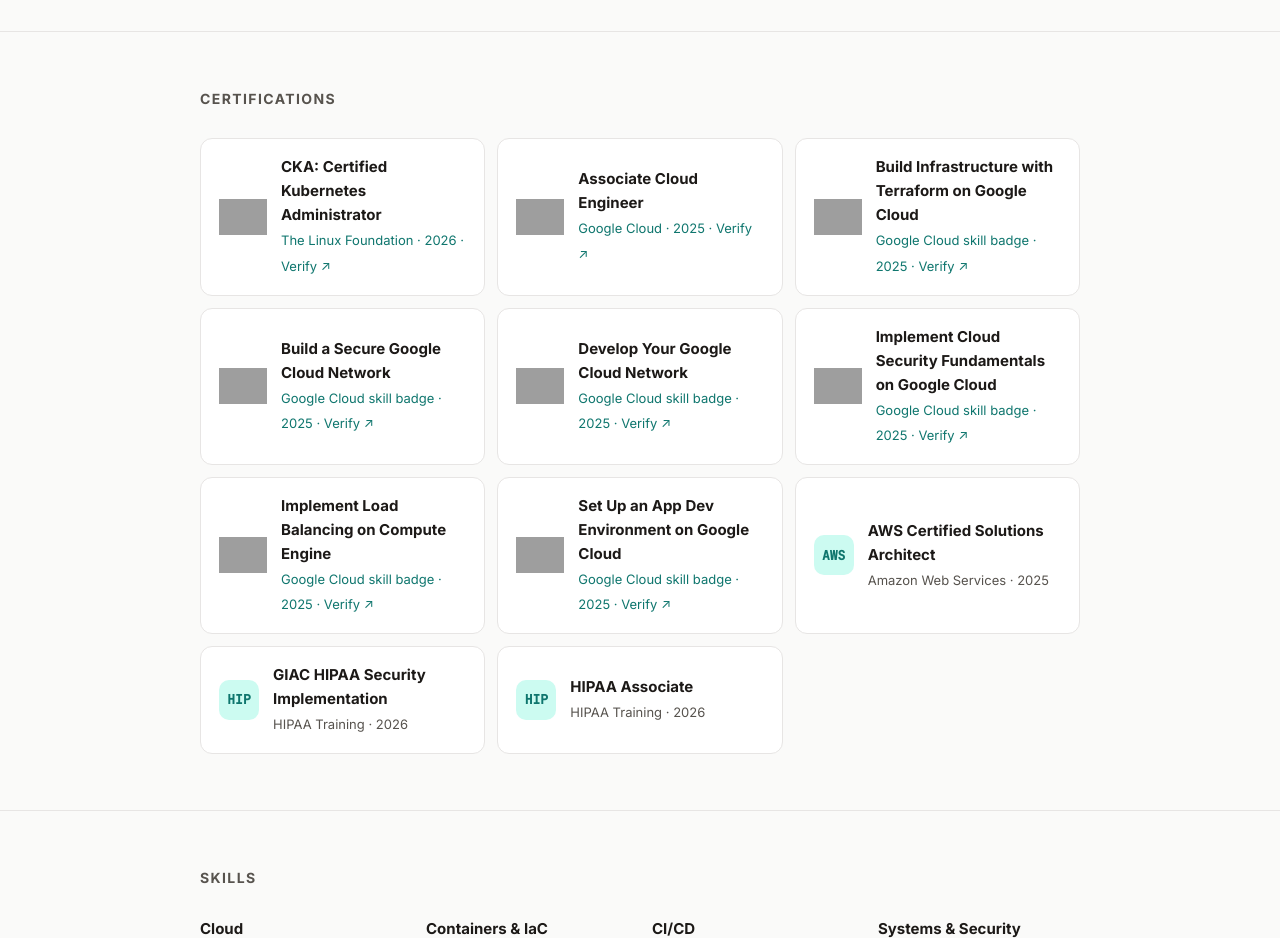
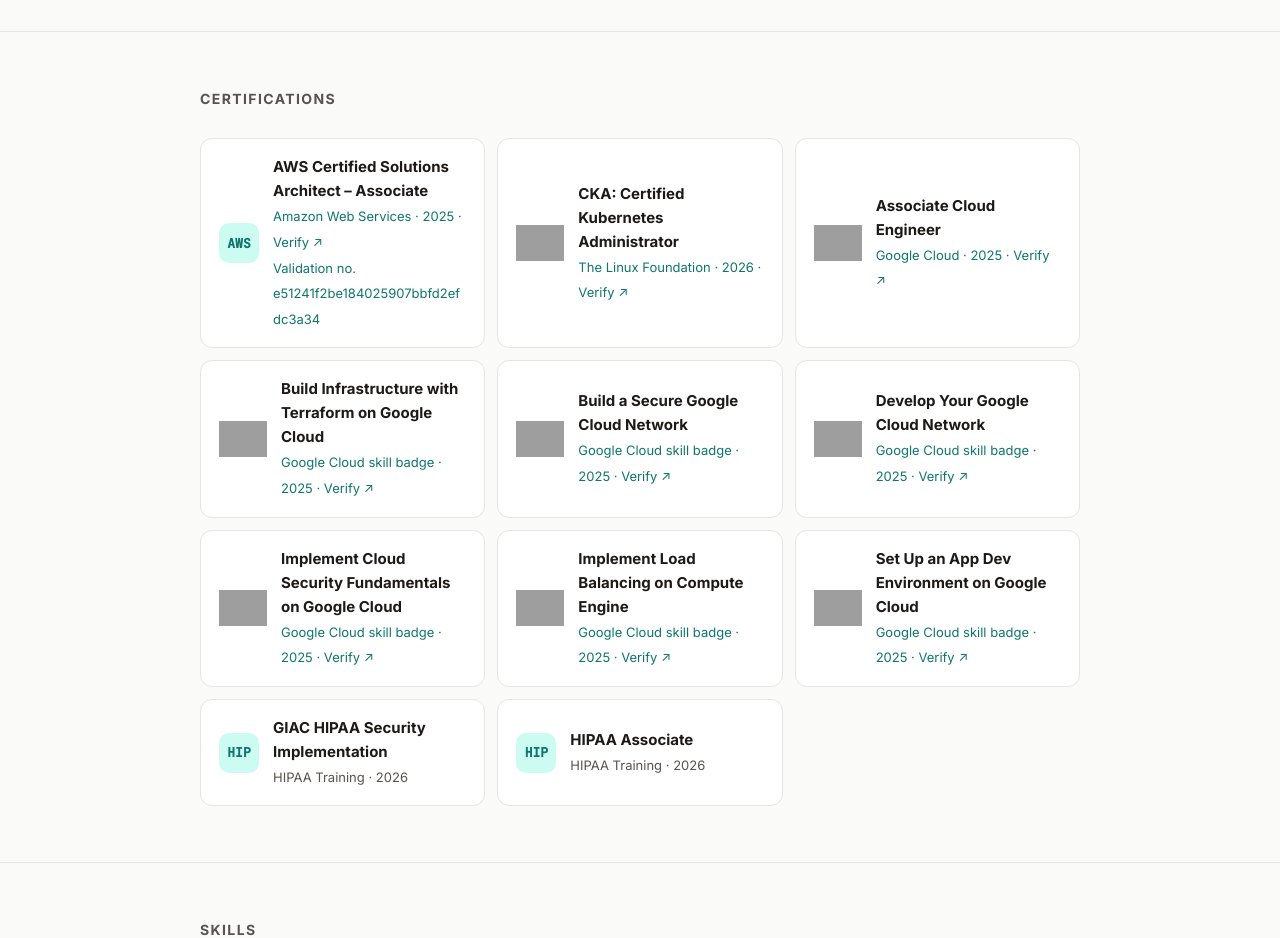
Before and after one commit to asmaasallam22/asmaasallam22.github.io, a plain HTML site: page index.html in a window 1280 px wide. Shown: the part 2720-3658 px from the top of the page. Drawn offline with Linux system fonts and the light colour scheme; grey boxes are pictures that could not be loaded.

Commit message:
Add AWS Solutions Architect verification

```diff
--- a/index.html
+++ b/index.html
@@ -73,7 +73,7 @@
   .cert .badge { flex: none; width: 40px; height: 40px; border-radius: 10px; display: grid; place-items: center;
                  background: var(--accent-soft); color: var(--accent); font: 600 13px "JetBrains Mono", monospace; }
   .cert b { display: block; font-size: 15px; }
-  .cert span { color: var(--muted); font-size: 13px; }
+  .cert span { color: var(--muted); font-size: 13px; overflow-wrap: anywhere; }
 
   .skills { display: grid; grid-template-columns: repeat(auto-fill, minmax(200px, 1fr)); gap: 24px; }
   .skills h3 { font-size: 15px; margin: 0 0 10px; }
@@ -224,6 +224,7 @@
   <div class="wrap">
     <h2>Certifications</h2>
     <div class="certs">
+      <a class="cert" href="https://aws.amazon.com/verification" target="_blank" rel="noopener" title="Validation number: e51241f2be184025907bbfd2efdc3a34"><div class="badge">AWS</div><div><b>AWS Certified Solutions Architect – Associate</b><span>Amazon Web Services · 2025 · Verify ↗<br>Validation no. e51241f2be184025907bbfd2efdc3a34</span></div></a>
       <a class="cert" href="https://www.credly.com/badges/6bcb590e-3b79-45f3-84f5-0da61590364e/public_url" target="_blank" rel="noopener"><img src="https://images.credly.com/images/8b8ed108-e77d-4396-ac59-2504583b9d54/linkedin_thumb_cka_from_cncfsite__281_29.png" alt="" width="48" height="48"><div><b>CKA: Certified Kubernetes Administrator</b><span>The Linux Foundation · 2026 · Verify ↗</span></div></a>
       <a class="cert" href="https://www.credly.com/badges/aeca39f7-6225-4f0c-bd70-8074c7f44afc/public_url" target="_blank" rel="noopener"><img src="https://images.credly.com/images/08096465-cbfc-4c3e-93e5-93c5aa61f23e/linkedin_thumb_image.png" alt="" width="48" height="48"><div><b>Associate Cloud Engineer</b><span>Google Cloud · 2025 · Verify ↗</span></div></a>
       <a class="cert" href="https://www.credly.com/badges/28136a1a-7228-45c9-8c98-bd7f48836688/public_url" target="_blank" rel="noopener"><img src="https://images.credly.com/images/b18154fb-9bd3-47e5-a6f1-554be512947d/linkedin_thumb_image.png" alt="" width="48" height="48"><div><b>Build Infrastructure with Terraform on Google Cloud</b><span>Google Cloud skill badge · 2025 · Verify ↗</span></div></a>
@@ -232,7 +233,6 @@
       <a class="cert" href="https://www.credly.com/badges/2fa240ed-03a2-43db-802e-46f3bcc43450/public_url" target="_blank" rel="noopener"><img src="https://images.credly.com/images/f1dbea96-0ef4-4857-bb85-3d208a82de10/linkedin_thumb_image.png" alt="" width="48" height="48"><div><b>Implement Cloud Security Fundamentals on Google Cloud</b><span>Google Cloud skill badge · 2025 · Verify ↗</span></div></a>
       <a class="cert" href="https://www.credly.com/badges/e112a415-68bb-4436-98e9-7c76811f8c4a/public_url" target="_blank" rel="noopener"><img src="https://images.credly.com/images/eea11cba-2a98-4bbe-bad2-447878dd34a2/linkedin_thumb_image.png" alt="" width="48" height="48"><div><b>Implement Load Balancing on Compute Engine</b><span>Google Cloud skill badge · 2025 · Verify ↗</span></div></a>
       <a class="cert" href="https://www.credly.com/badges/eeeb74d4-c900-4c2c-9e0a-daf59f15b4e7/public_url" target="_blank" rel="noopener"><img src="https://images.credly.com/images/42326d44-14ff-4eda-b9c5-7d8f12919253/linkedin_thumb_image.png" alt="" width="48" height="48"><div><b>Set Up an App Dev Environment on Google Cloud</b><span>Google Cloud skill badge · 2025 · Verify ↗</span></div></a>
-      <div class="cert"><div class="badge">AWS</div><div><b>AWS Certified Solutions Architect</b><span>Amazon Web Services · 2025</span></div></div>
       <div class="cert"><div class="badge">HIP</div><div><b>GIAC HIPAA Security Implementation</b><span>HIPAA Training · 2026</span></div></div>
       <div class="cert"><div class="badge">HIP</div><div><b>HIPAA Associate</b><span>HIPAA Training · 2026</span></div></div>
     </div>
```
